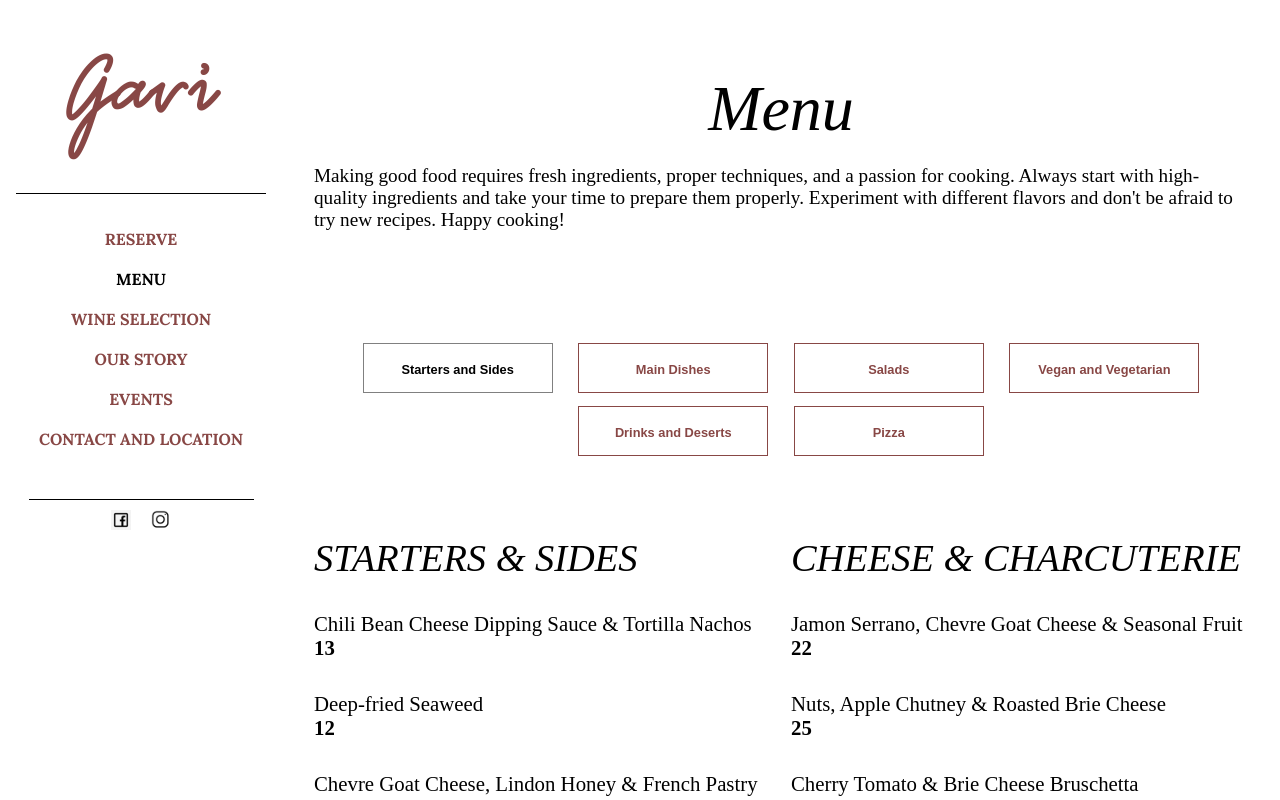
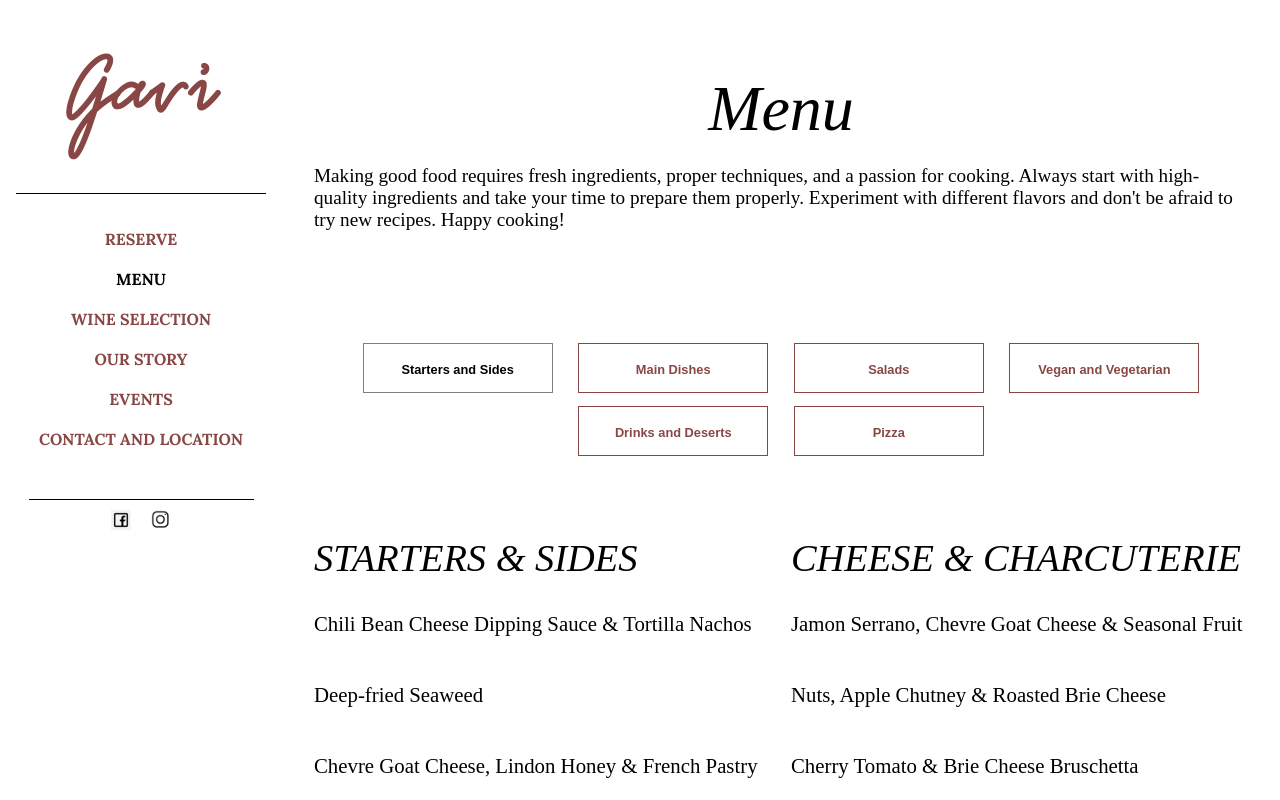
Before and after one commit to Matthiaswf/Gavi-Wine-Restaurant, a Vue app: page /menu in a window 1280 px wide. Built offline with nearby package versions, Linux system fonts and the light colour scheme; a web font is replaced by a local one.

Commit message:
Removed Price divs from Menu

```diff
--- a/src/views/MenuView.vue
+++ b/src/views/MenuView.vue
@@ -59,27 +59,22 @@
             <div class="dish-name">
               Chili Bean Cheese Dipping Sauce & Tortilla Nachos
             </div>
-            <div class="dish price">13</div>
           </div>
           <div class="dish">
             <div class="dish-name">Deep-fried Seaweed</div>
-            <div class="dish price">12</div>
           </div>
           <div class="dish">
             <div class="dish-name">
               Chevre Goat Cheese, Lindon Honey & French Pastry
             </div>
-            <div class="dish price">13</div>
           </div>
           <div class="dish">
             <div class="dish-name">
               Crispy French Fries (with Truffle Aioli Dipping Sauce)
             </div>
-            <div class="dish price">15</div>
           </div>
           <div class="dish">
             <div class="dish-name">Spanish Style Garlic Shrimp Tapas</div>
-            <div class="dish price">15</div>
           </div>
         </div>
         <div class="menu-wrap">
@@ -88,31 +83,25 @@
             <div class="dish-name">
               Jamon Serrano, Chevre Goat Cheese & Seasonal Fruit
             </div>
-            <div class="dish price">22</div>
           </div>
           <div class="dish">
             <div class="dish-name">
               Nuts, Apple Chutney & Roasted Brie Cheese
             </div>
-            <div class="dish price">25</div>
           </div>
           <div class="dish">
             <div class="dish-name">Cherry Tomato & Brie Cheese Bruschetta</div>
-            <div class="dish price">20</div>
           </div>
           <div class="dish">
             <div class="dish-name">
               Green Olives, Roasted Brie Cheese & Fruits Platter
             </div>
-            <div class="dish price">40</div>
           </div>
           <div class="dish">
             <div class="dish-name">8 Assorted Cheeses Platter</div>
-            <div class="dish price">38</div>
           </div>
           <div class="dish">
             <div class="dish-name">8 Assorted Cheeses & Fruits Platter</div>
-            <div class="dish price">53</div>
           </div>
         </div>
       </div>
@@ -121,31 +110,24 @@
           <div class="menu-title">PASTA</div>
           <div class="dish">
             <div class="dish-name">Sicilian Spaghetti Norma</div>
-            <div class="dish price">22</div>
           </div>
           <div class="dish">
             <div class="dish-name">Lasagne with Ragu Sauce & Three Cheeses</div>
-            <div class="dish price">26</div>
           </div>
           <div class="dish">
             <div class="dish-name">Calamari Ink Spaghetti</div>
-            <div class="dish price">24</div>
           </div>
           <div class="dish">
             <div class="dish-name">Spicy Chicken Creamy Pasta</div>
-            <div class="dish price">23</div>
           </div>
           <div class="dish">
             <div class="dish-name">Black Olive & Anchovy Tapenade Pasta</div>
-            <div class="dish price">23</div>
           </div>
           <div class="dish">
             <div class="dish-name">Homemade Basil Pesto Pasta</div>
-            <div class="dish price">23</div>
           </div>
           <div class="dish">
             <div class="dish-name">Homemade Chicken Pesto Pasta</div>
-            <div class="dish price">24</div>
           </div>
         </div>
         <div class="menu-wrap">
@@ -155,7 +137,6 @@
               Strip Loin Steak 1+ Grade with Roasted Garlic and French Cream
               Style Escargot
             </div>
-            <div class="dish price">45</div>
           </div>
         </div>
       </div>
@@ -299,10 +280,7 @@ button.active {
 .dish-name {
   font-size: 1.3rem;
   font-weight: 400;
-}
-.dish.price {
-  font-size: 1.3rem;
-  font-weight: 800;
-  margin: 0;
+  text-align: left;
+  padding-bottom: 15px;
 }
 </style>
```
